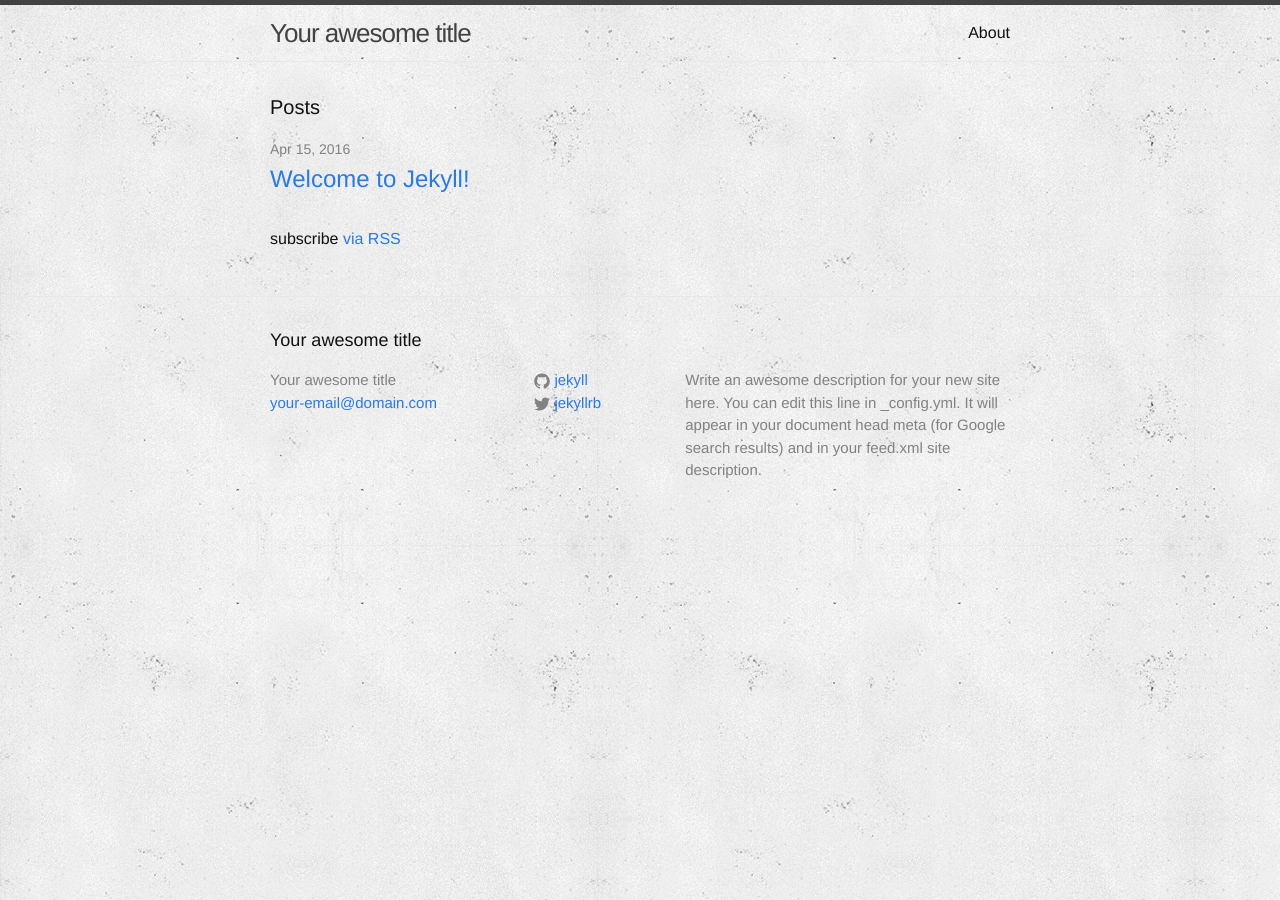
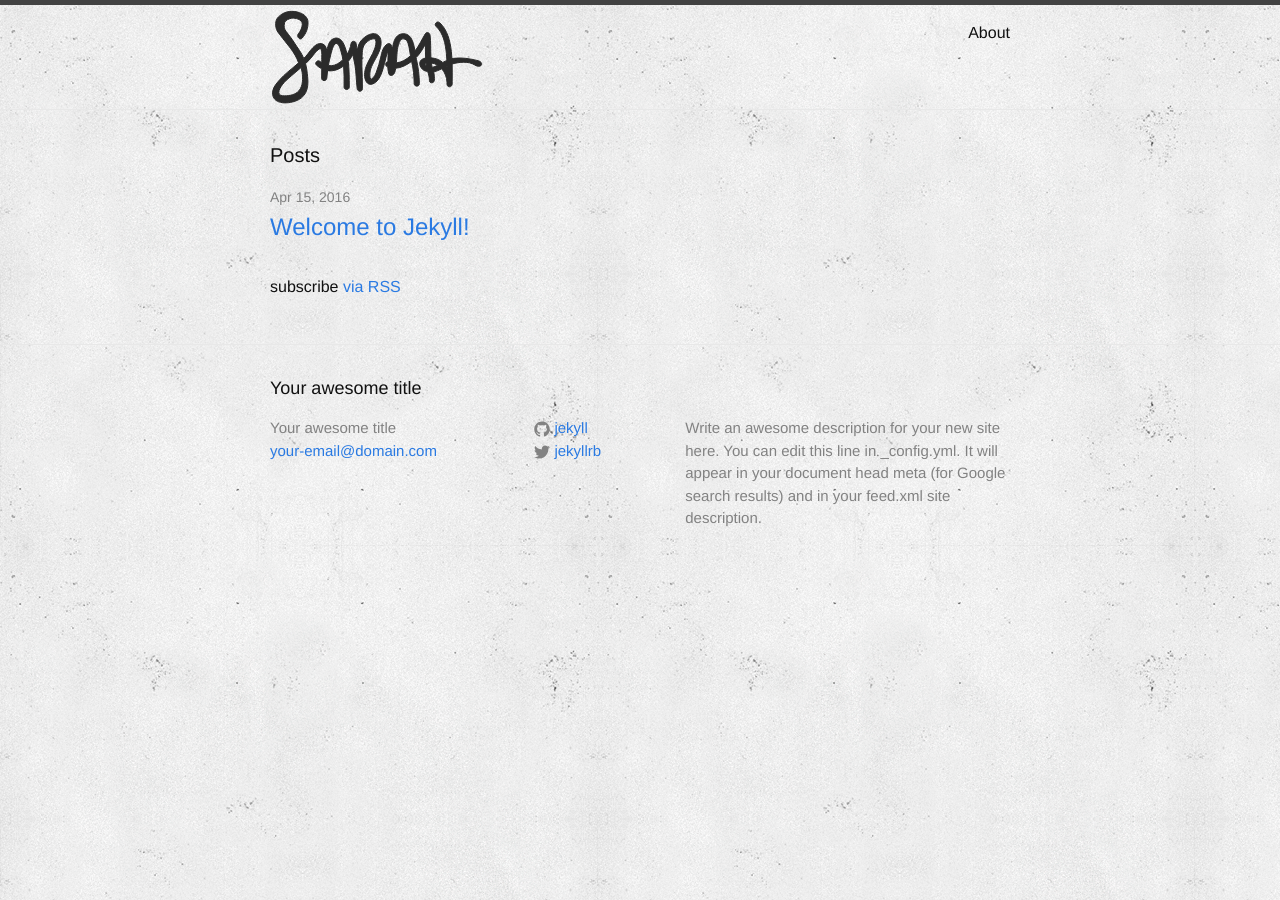
Before and after one commit to srhbinion/portfolio2016, a Jekyll site: the page built from index.html, in a window 1280 px wide. Built offline with Jekyll 4.4.1, drawn with Linux system fonts in a browser that asks for light colours.

Commit message:
add logo

```diff
--- a/_includes/header.html
+++ b/_includes/header.html
@@ -1,8 +1,9 @@
 <header class="site-header">
 
   <div class="wrapper">
-
-    <a class="site-title" href="{{ site.baseurl }}/">{{ site.title }}</a>
+    <a class="site-title" href="{{ site.baseurl }}/">
+      <img src="/assets/sig.svg" alt="Sarah"/>
+    </a>
 
     <nav class="site-nav">
       <a href="#" class="menu-icon">
@@ -19,6 +20,7 @@
           <a class="page-link" href="{{ my_page.url | prepend: site.baseurl }}">{{ my_page.title }}</a>
           {% endif %}
         {% endfor %}
+
       </div>
     </nav>
 
```
Also changed, not shown: assets/sig.svg (added).
